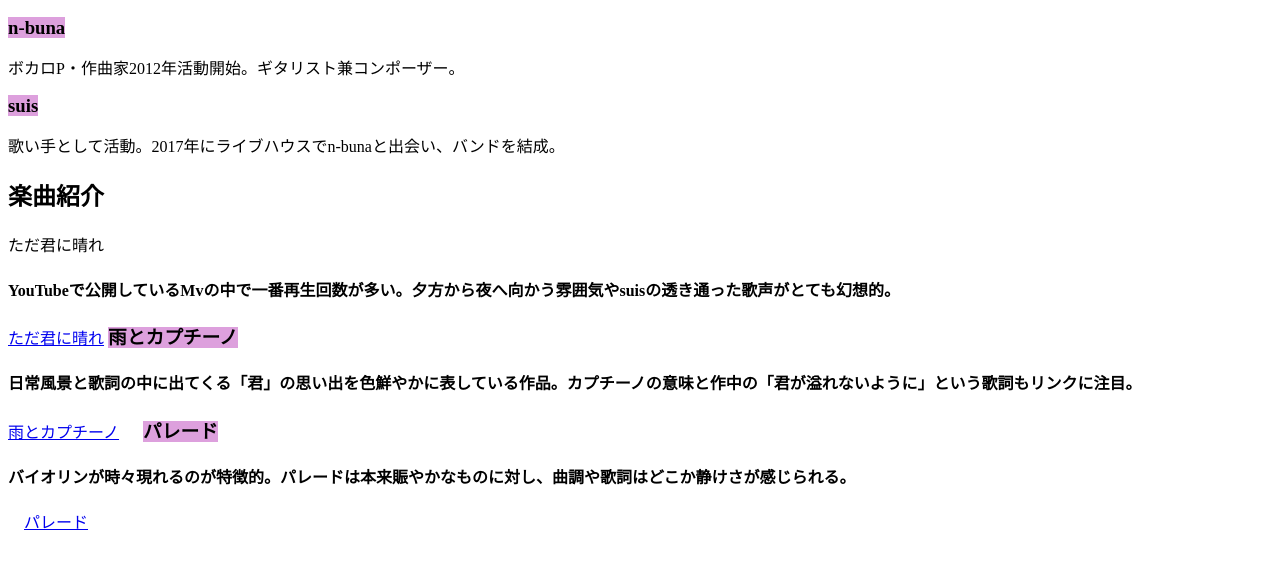
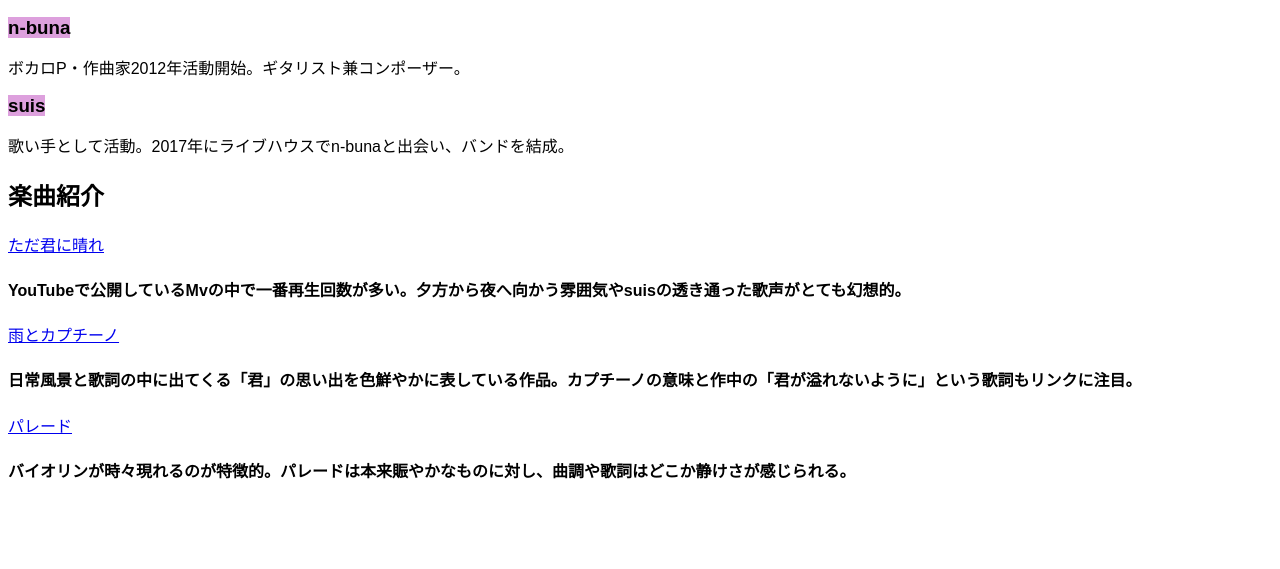
Before and after one commit to aoi-620/aoi-620.github.io, a plain HTML site: page index.html in a window 1280 px wide. Shown: the part 127-696 px from the top of the page. Drawn offline with Linux system fonts and the light colour scheme.

Commit message:
Add files via upload

```diff
--- a/index.html
+++ b/index.html
@@ -20,17 +20,15 @@
   </div>
   <div class="div2">
     <h2>楽曲紹介</h2>
-      <a>ただ君に晴れ</a>
+    <a href="https://www.youtube.com/watch?v=-VKIqrvVOpo">ただ君に晴れ</a>
       <h4>YouTubeで公開しているМvの中で一番再生回数が多い。夕方から夜へ向かう雰囲気やsuisの透き通った歌声がとても幻想的。</h4>
-      <a href="https://www.youtube.com/watch?v=-VKIqrvVOpo">ただ君に晴れ</a>
 
-      <h3>雨とカプチーノ</h3>
+      <a href="https://www.youtube.com/watch?v=PWbRleMGagU">雨とカプチーノ</a>
       <h4>日常風景と歌詞の中に出てくる「君」の思い出を色鮮やかに表している作品。カプチーノの意味と作中の「君が溢れないように」という歌詞もリンクに注目。</h4>
-      <a href="https://www.youtube.com/watch?v=PWbRleMGagU">雨とカプチーノ</a>
 
-      <h3>パレード</h3>
+      <a href="https://www.youtube.com/watch?v=ry3Tupx4BL4">パレード</a>
       <h4>バイオリンが時々現れるのが特徴的。パレードは本来賑やかなものに対し、曲調や歌詞はどこか静けさが感じられる。</h4>
-    　<a href="https://www.youtube.com/watch?v=ry3Tupx4BL4">パレード</a>
+
 
   </div>
 </body>
--- a/style.css
+++ b/style.css
@@ -6,5 +6,5 @@ h3{
     display: inline;
 }
 body{
-    font-style:sans-serif;
+    font-family:sans-serif;
 }
```
